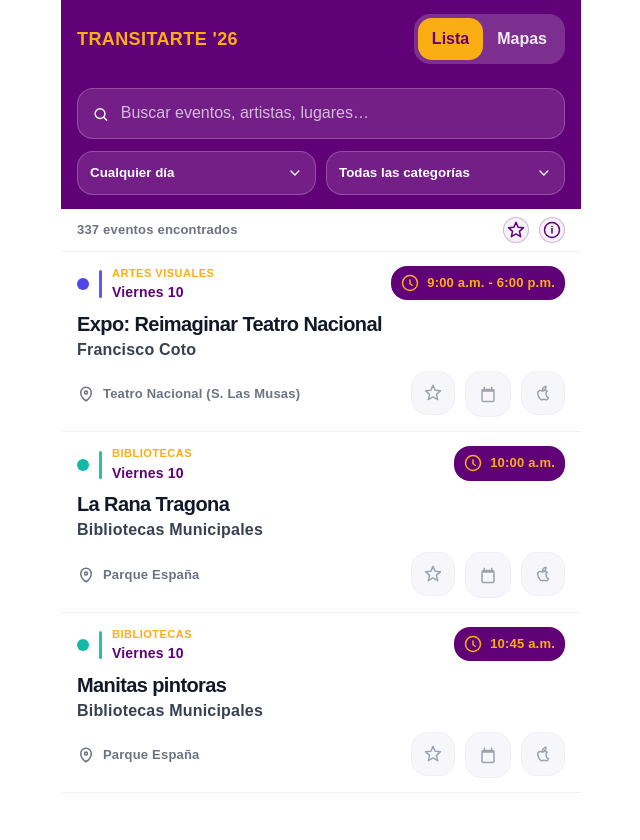
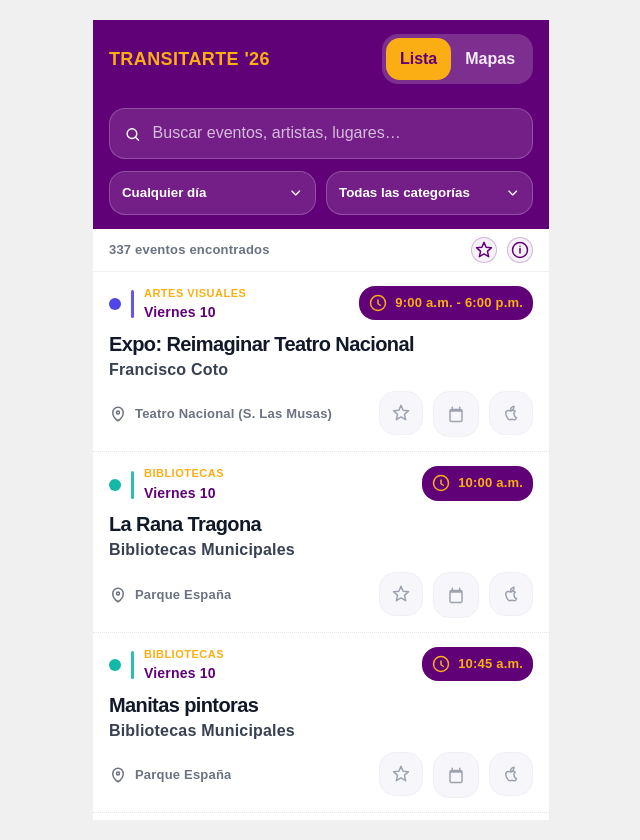
Before and after one commit to webmmiranda/transitarte, a React (Vite) app: page / in a window 1280 px wide. Shown: the whole page, without its empty margins (319-959 px from the left). Before the commit the page ends 800 px from the top, so only its background shows below. Built offline with nearby package versions, Linux system fonts and the light colour scheme.

Commit message:
UI: desktop layout frame and filled yellow star for favorites

```diff
--- a/src/App.css
+++ b/src/App.css
@@ -269,10 +269,15 @@
   color: rgba(96, 1, 119, 0.55);
 }
 
+/* Botón de favorito */
 .iconActionFavActive {
-  color: #fbae14;
+  color: #FBAE14 !important;
   border-color: rgba(96, 1, 119, 0.35);
-  background: #600177;
+  background: #600177 !important;
+}
+
+.iconActionFavActive svg {
+  fill: #FBAE14;
 }
 
 .ctaFav {
@@ -1042,3 +1047,28 @@
     font-size: 16px;
   }
 }
+
+/* Layout Desktop */
+@media (min-width: 768px) {
+  #root {
+    display: flex;
+    justify-content: center;
+    align-items: center;
+    min-height: 100vh;
+    background: #f0f0f0;
+    padding: 20px;
+  }
+
+  .appContainer {
+    width: 100%;
+    max-width: 600px;
+    height: 90vh;
+    border-radius: 24px;
+    box-shadow: 0 10px 30px rgba(0,0,0,0.15);
+    overflow: hidden;
+  }
+
+  .mainContent {
+    height: calc(100% - 150px); /* Ajuste según tamaño del header */
+  }
+}
```
